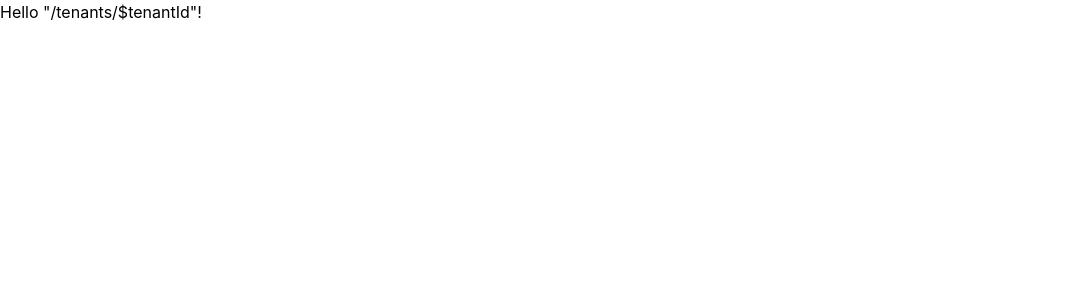
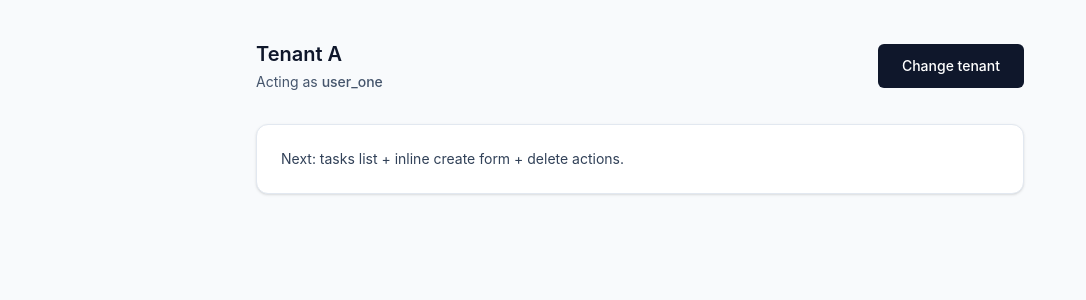
Before and after one commit to gambonny/multi-tenant-task-manager, a React (Vite) app in the folder packages/app/: page /tenants/A in a window 1280 px wide. Shown: the top 300 px of the page, without its empty margins (0-1086 px from the left). Built offline with nearby package versions, Linux system fonts and the light colour scheme; no server answers.

Commit message:
load Tenant by param id

```diff
--- a/packages/app/src/routes/tenants.$tenantId.tsx
+++ b/packages/app/src/routes/tenants.$tenantId.tsx
@@ -1,9 +1,98 @@
-import { createFileRoute } from '@tanstack/react-router'
+import { createFileRoute, notFound } from "@tanstack/react-router";
+import { ButtonLink } from "@/components/ButtonLink";
+import type { Tenant } from "@/types";
 
-export const Route = createFileRoute('/tenants/$tenantId')({
-  component: RouteComponent,
-})
+function resolveTenant(tenantIdRaw: string): Tenant {
+	if (tenantIdRaw === "A") {
+		const token = import.meta.env.VITE_TENANT_A_TOKEN as string | undefined;
+		if (!token) {
+			throw new Error("Missing env var: VITE_TENANT_A_TOKEN");
+		}
 
-function RouteComponent() {
-  return <div>Hello "/tenants/$tenantId"!</div>
+		return {
+			id: "A",
+			name: "Tenant A",
+			userId: "user_one",
+			token,
+		} satisfies Tenant;
+	}
+
+	if (tenantIdRaw === "B") {
+		const token = import.meta.env.VITE_TENANT_B_TOKEN as string | undefined;
+		if (!token) {
+			throw new Error("Missing env var: VITE_TENANT_B_TOKEN");
+		}
+
+		return {
+			id: "B",
+			name: "Tenant B",
+			userId: "user_two",
+			token,
+		} satisfies Tenant;
+	}
+
+	throw notFound({
+		data: {
+			message: `Tenant "${tenantIdRaw}" does not exist.`,
+			validTenants: ["A", "B"],
+		},
+	});
 }
+
+export const Route = createFileRoute("/tenants/$tenantId")({
+	loader: ({ params }) => {
+		const tenant = resolveTenant(params.tenantId);
+		return { tenant };
+	},
+	notFoundComponent: () => <TenantNotFound />,
+	component: TenantRoute,
+});
+
+function TenantRoute() {
+	const { tenant } = Route.useLoaderData();
+
+	return (
+		<div className="min-h-screen bg-slate-50 px-4 py-10">
+			<main className="mx-auto w-full max-w-3xl">
+				<header className="flex items-center justify-between">
+					<div>
+						<h1 className="text-xl font-semibold text-slate-900">
+							{tenant.name}
+						</h1>
+						<p className="mt-1 text-sm text-slate-600">
+							Acting as <span className="font-medium">{tenant.userId}</span>
+						</p>
+					</div>
+
+					<ButtonLink to="/">Change tenant</ButtonLink>
+				</header>
+
+				<div className="mt-8 rounded-xl border border-slate-200 bg-white p-6 shadow-sm">
+					<p className="text-sm text-slate-700">
+						Next: tasks list + inline create form + delete actions.
+					</p>
+				</div>
+			</main>
+		</div>
+	);
+}
+
+function TenantNotFound() {
+	return (
+		<div className="min-h-screen bg-slate-50 flex items-center justify-center px-4">
+			<div className="w-full max-w-md rounded-xl bg-white shadow-sm border border-slate-200 p-8 text-center">
+				<h1 className="text-xl font-semibold text-slate-900">
+					Tenant not found
+				</h1>
+				<p className="mt-2 text-sm text-slate-600">
+					Valid tenants are <span className="font-medium">A</span> and{" "}
+					<span className="font-medium">B</span>.
+				</p>
+
+				<div className="mt-6">
+					<ButtonLink to="/">Back to tenant selection</ButtonLink>
+				</div>
+			</div>
+		</div>
+	);
+}
--- /dev/null
+++ b/packages/app/src/types.ts
@@ -0,0 +1,13 @@
+export type Tenant =
+	| {
+			id: "A";
+			name: "Tenant A";
+			userId: "user_one";
+			token: string;
+	  }
+	| {
+			id: "B";
+			name: "Tenant B";
+			userId: "user_two";
+			token: string;
+	  };
```
